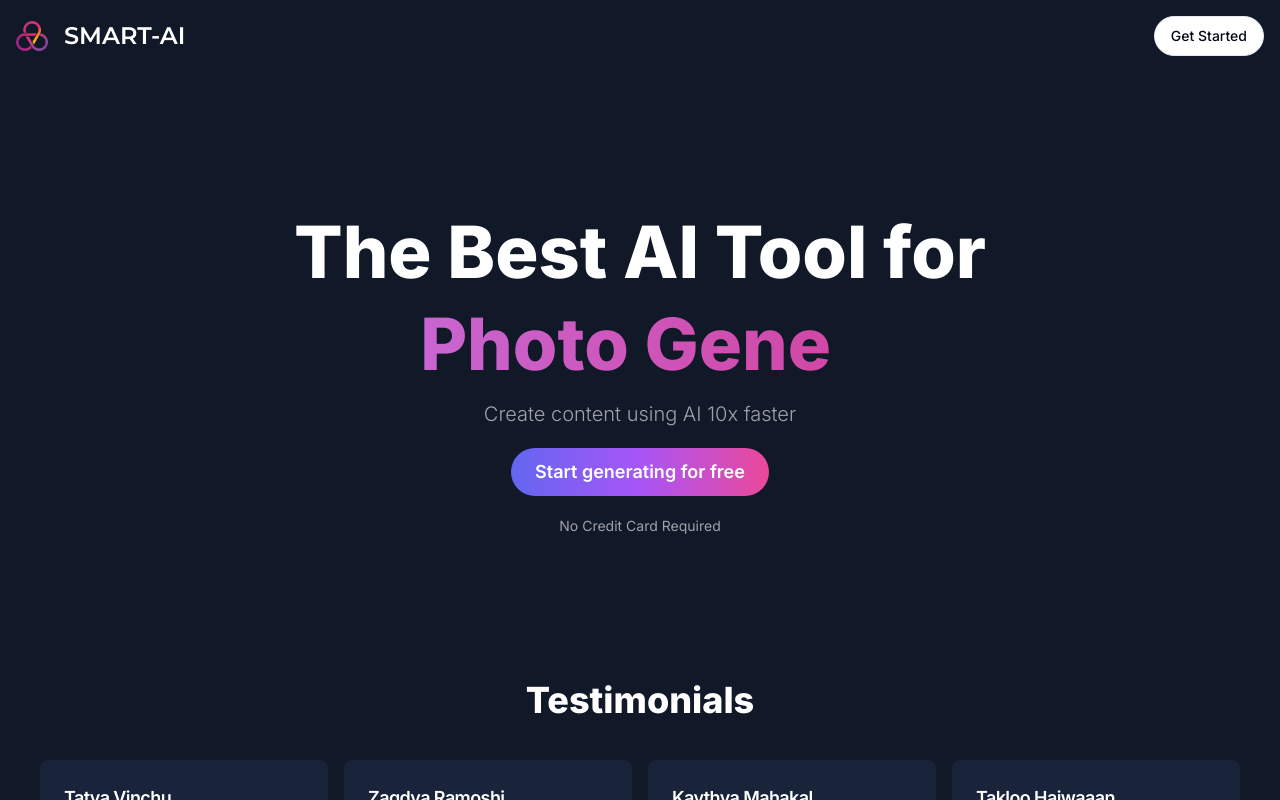
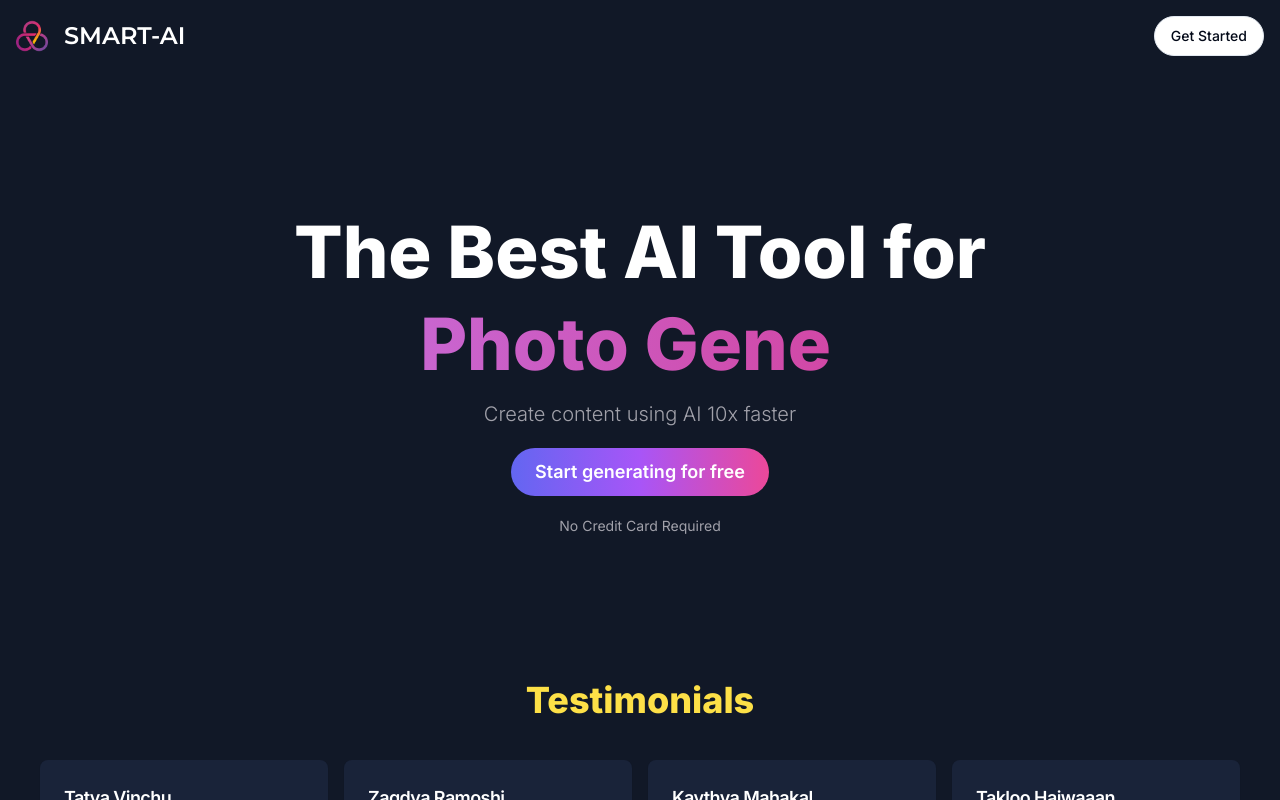
Before and after one commit to panditdhamdhere/AI_Sass, a Next.js app: page / in a window 1280 px wide. Built offline with nearby package versions, Linux system fonts and the light colour scheme; no server answers.

Commit message:
text changed

```diff
--- a/components/LandingContent.tsx
+++ b/components/LandingContent.tsx
@@ -39,7 +39,7 @@ const testimonials = [
 export const LandingContent = () => {
   return (
     <div className="px-10 pb-20 ">
-      <h2 className="text-center text-4xl text-white font-extrabold mb-10">
+      <h2 className="text-center text-4xl text-yellow-300 font-extrabold mb-10">
         Testimonials
       </h2>
       <div className="grid grid-cols-1 sm:grid-cols-2 md:grid-cols-3 lg:grid-cols-4 gap-4">
```
